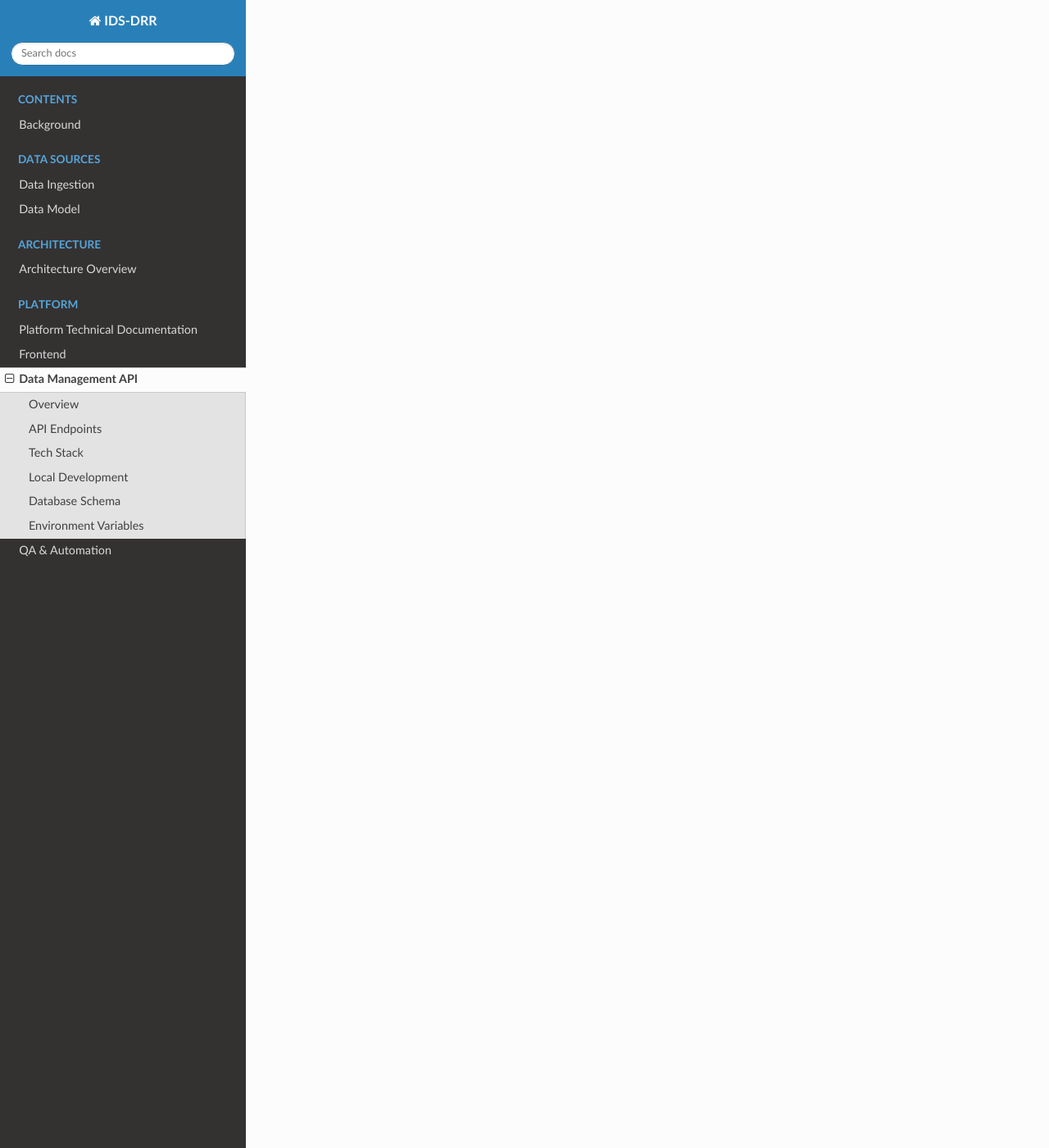
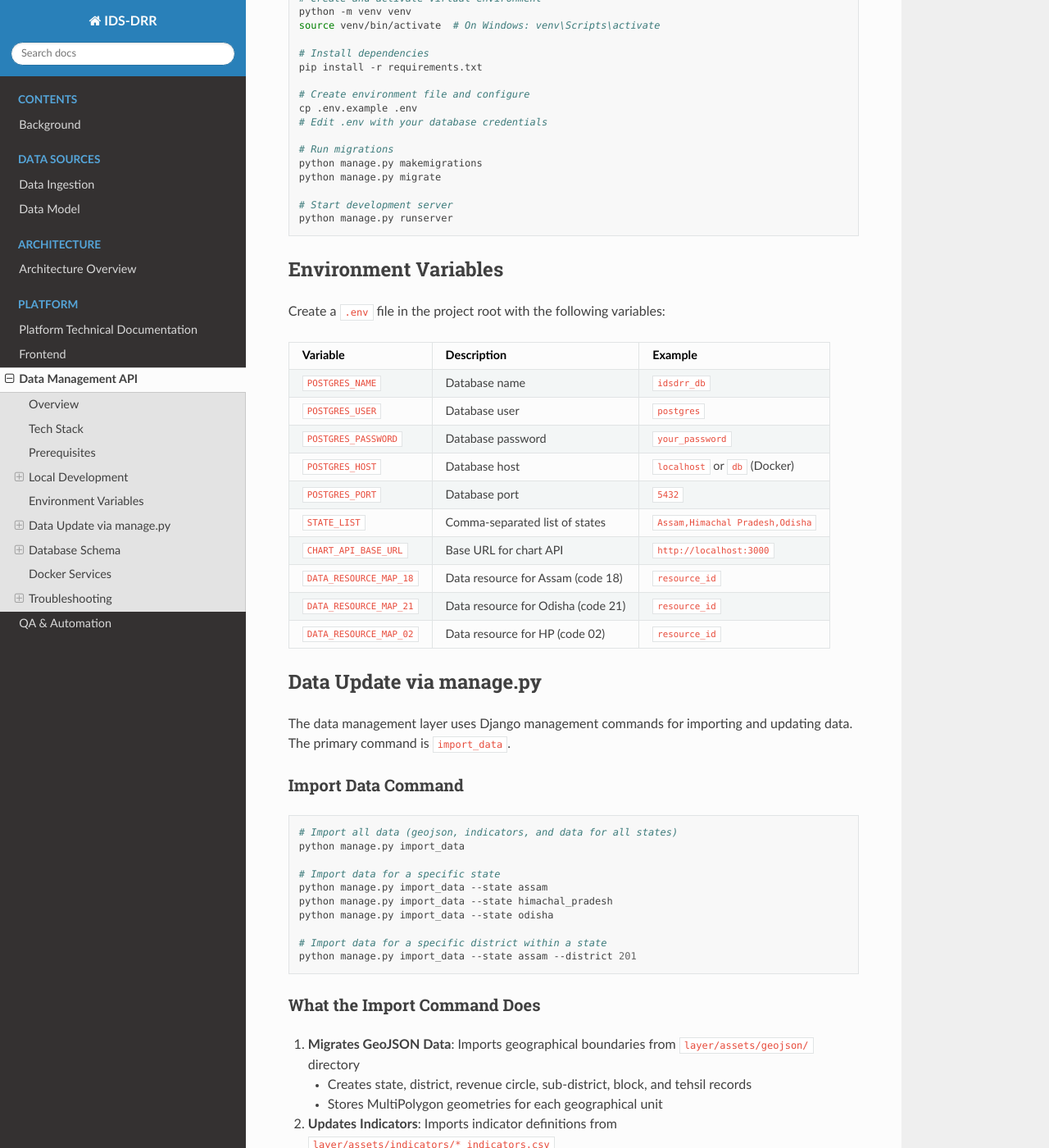
Before and after one commit to CivicDataLab/IDS-DRR, a Sphinx documentation site: the page built from docs/platform/data-management.md, in a window 1280 px wide and 1400 px high, scrolled down 1402 px. Shown: the whole window at 82% size. Built offline with Sphinx 7.4.7 and the Read the Docs theme 3.1.0, drawn with Linux system fonts in a browser that asks for light colours; some of the changed text lies outside the part shown.

Commit message:
update data management setup documentation

````diff
--- a/docs/platform/data-management.md
+++ b/docs/platform/data-management.md
@@ -8,34 +8,202 @@
 
 The Data Management layer handles:
 
-- **Data Storage**: PostgreSQL database for storing processed data and risk scores
-- **API Endpoints**: RESTful APIs for frontend data access
-- **Data Ingestion**: Framework for ingesting processed data from the pipeline
-- **Caching**: Performance optimization for frequently accessed data
-
-## API Endpoints
-
-> **Note**: Full API documentation to be added in the future
+- **Data Storage**: PostGIS-enabled PostgreSQL database for storing processed data, risk scores, and geographical boundaries
+- **API Endpoints**: GraphQL APIs (via Strawberry) for frontend data access
+- **Data Ingestion**: Django management commands for importing geographical and indicator data
+- **Geographical Data**: Support for states, districts, revenue circles, sub-districts, blocks, and tehsils
 
 ## Tech Stack
 
-> **Note**: To be documented in the future
+- **Framework**: Django 4.2
+- **Database**: PostgreSQL with PostGIS extension
+- **API**: Strawberry GraphQL
+- **Server**: Uvicorn (ASGI)
+- **Containerization**: Docker & Docker Compose
+
+## Prerequisites
+
+- Python 3.12+
+- PostgreSQL with PostGIS extension
+- GDAL, GEOS, and PROJ libraries (for geospatial operations)
+- Docker & Docker Compose (optional, for containerized setup)
 
 ## Local Development
+
+### Option 1: Using Docker (Recommended)
 
 ```bash
 # Clone the repository
 git clone https://github.com/CivicDataLab/IDS-DRR-Data-Management.git
 cd IDS-DRR-Data-Management
 
-# Setup instructions
-# TODO
+# Create environment file
+cp .env.example .env
+# Edit .env with your configuration
+
+# Start services
+docker-compose up -d
+
+# The API will be available at http://localhost:8000
 ```
+
+### Option 2: Manual Setup
+
+```bash
+# Clone the repository
+git clone https://github.com/CivicDataLab/IDS-DRR-Data-Management.git
+cd IDS-DRR-Data-Management
+
+# Create and activate virtual environment
+python -m venv venv
+source venv/bin/activate  # On Windows: venv\Scripts\activate
+
+# Install dependencies
+pip install -r requirements.txt
+
+# Create environment file and configure
+cp .env.example .env
+# Edit .env with your database credentials
+
+# Run migrations
+python manage.py makemigrations
+python manage.py migrate
+
+# Start development server
+python manage.py runserver
+```
+
+## Environment Variables
+
+Create a `.env` file in the project root with the following variables:
+
+| Variable | Description | Example |
+|----------|-------------|---------|
+| `POSTGRES_NAME` | Database name | `idsdrr_db` |
+| `POSTGRES_USER` | Database user | `postgres` |
+| `POSTGRES_PASSWORD` | Database password | `your_password` |
+| `POSTGRES_HOST` | Database host | `localhost` or `db` (Docker) |
+| `POSTGRES_PORT` | Database port | `5432` |
+| `STATE_LIST` | Comma-separated list of states | `Assam,Himachal Pradesh,Odisha` |
+| `CHART_API_BASE_URL` | Base URL for chart API | `http://localhost:3000` |
+| `DATA_RESOURCE_MAP_18` | Data resource for Assam (code 18) | `resource_id` |
+| `DATA_RESOURCE_MAP_21` | Data resource for Odisha (code 21) | `resource_id` |
+| `DATA_RESOURCE_MAP_02` | Data resource for HP (code 02) | `resource_id` |
+
+## Data Update via manage.py
+
+The data management layer uses Django management commands for importing and updating data. The primary command is `import_data`.
+
+### Import Data Command
+
+```bash
+# Import all data (geojson, indicators, and data for all states)
+python manage.py import_data
+
+# Import data for a specific state
+python manage.py import_data --state assam
+python manage.py import_data --state himachal_pradesh
+python manage.py import_data --state odisha
+
+# Import data for a specific district within a state
+python manage.py import_data --state assam --district 201
+```
+
+### What the Import Command Does
+
+1. **Migrates GeoJSON Data**: Imports geographical boundaries from `layer/assets/geojson/` directory
+   - Creates state, district, revenue circle, sub-district, block, and tehsil records
+   - Stores MultiPolygon geometries for each geographical unit
+
+2. **Updates Indicators**: Imports indicator definitions from `layer/assets/indicators/*_indicators.csv`
+   - Creates/updates indicator metadata (name, description, category, unit, data source)
+   - Links indicators to their parent indicators and geographical units
+
+3. **Imports State Data**: Imports actual data values from `layer/assets/data/*_data.csv`
+   - Associates data values with indicators and geographical units
+   - Supports time-period based data
+
+### Data File Structure
+
+```text
+layer/assets/
+├── geojson/
+│   ├── assam_district.geojson
+│   ├── assam_revenue_circles_nov2022.geojson
+│   ├── BharatMaps_HP_district.geojson
+│   ├── bharatmaps_HP_subdistricts.geojson
+│   ├── hp_tehsil_temp.geojson
+│   ├── odisha_district.geojson
+│   └── odisha_block.geojson
+├── indicators/
+│   ├── assam_indicators.csv
+│   ├── himachal_pradesh_indicators.csv
+│   └── odisha_indicators.csv
+└── data/
+    ├── assam_data.csv
+    ├── himachal_pradesh_data.csv
+    └── odisha_data.csv
+```
+
+### Indicator CSV Format
+
+The indicator CSV files should have the following columns:
+
+| Column | Description |
+|--------|-------------|
+| `indicatorSlug` | Unique identifier for the indicator |
+| `indicatorTitle` | Display name of the indicator |
+| `indicatorDescription` | Detailed description |
+| `indicatorCategory` | Category grouping |
+| `unit` | Unit of measurement |
+| `datasource` | Data source reference |
+| `parent` | Parent indicator name (for hierarchical indicators) |
+| `visible_on_platform` | `y` or `n` to control visibility |
+
+### Data CSV Format
+
+The data CSV files should have:
+
+- `object-id`: Geography code (used as index)
+- `timeperiod`: Time period for the data (e.g., `2024_08`)
+- Columns for each indicator slug with their values
 
 ## Database Schema
 
-> **Note**: To be documented in the future
+### Core Models
 
-## Environment Variables
+- **Geography**: Stores geographical boundaries (states, districts, etc.) with PostGIS geometry
+- **Indicators**: Stores indicator metadata and hierarchical relationships
+- **Data**: Stores actual data values linked to indicators and geographies
+- **Unit**: Stores units of measurement
 
-> **Note**: To be documented in the future
+## Docker Services
+
+The `docker-compose.yml` provides two services:
+
+| Service | Container Name | Port | Description |
+|---------|---------------|------|-------------|
+| `db` | `context_layer_PG` | `54321:5432` | PostGIS database |
+| `web` | `context_layer_Backend` | `8000:8000` | Django application |
+
+## Troubleshooting
+
+### Common Issues
+
+1. **PostGIS Extension Missing**: Ensure PostgreSQL has PostGIS extension installed
+
+   ```sql
+   CREATE EXTENSION postgis;
+   ```
+
+2. **GDAL/GEOS Not Found**: Install geospatial libraries
+
+   ```bash
+   # Ubuntu/Debian
+   apt-get install gdal-bin python3-gdal libgeos-dev libproj-dev
+
+   # macOS
+   brew install gdal geos proj
+   ```
+
+3. **State Data File Missing**: Ensure data files exist in `layer/assets/data/` with correct naming convention (`{state}_data.csv`)
````
Also changed, not shown: README.md (+2 -0 lines).
